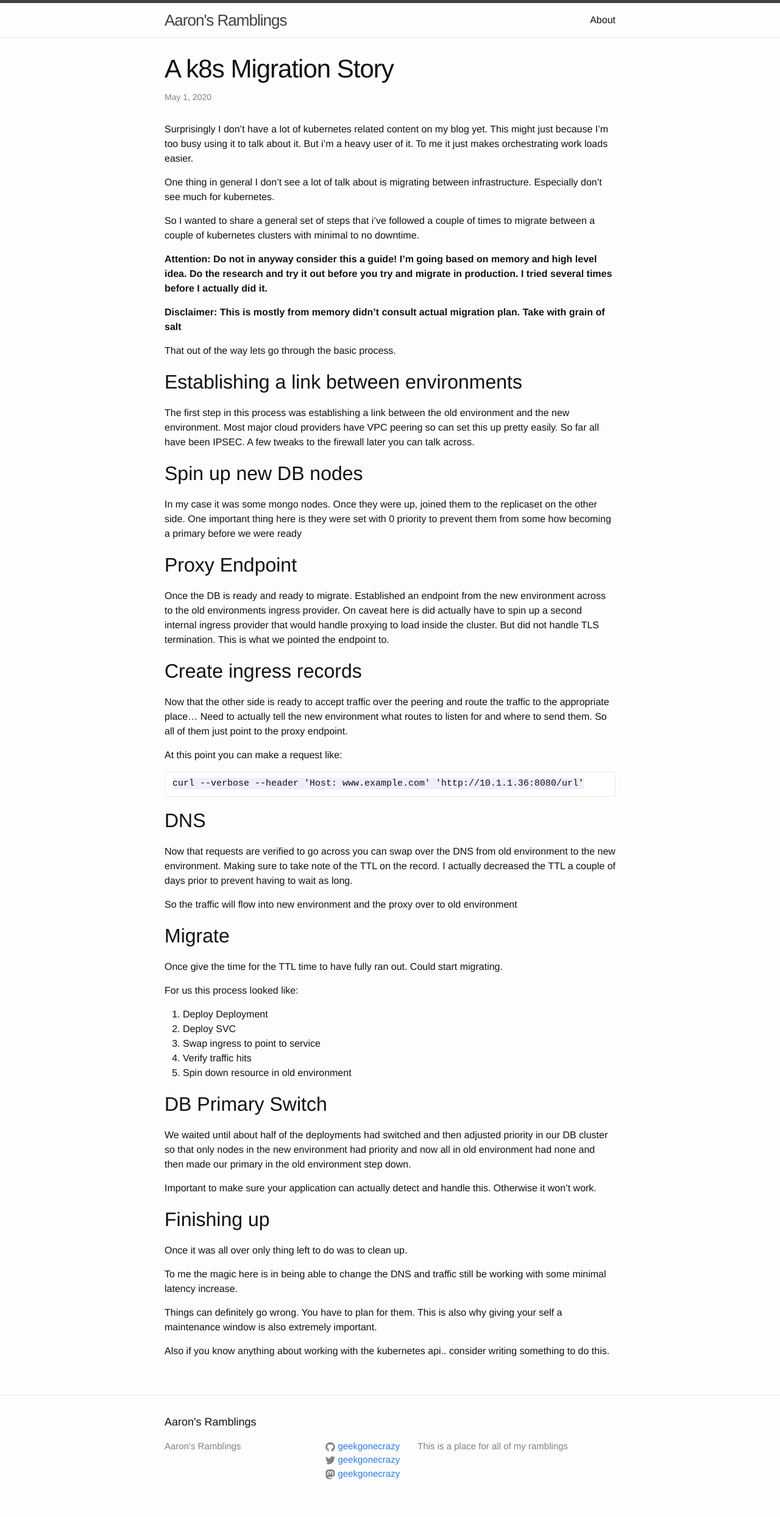
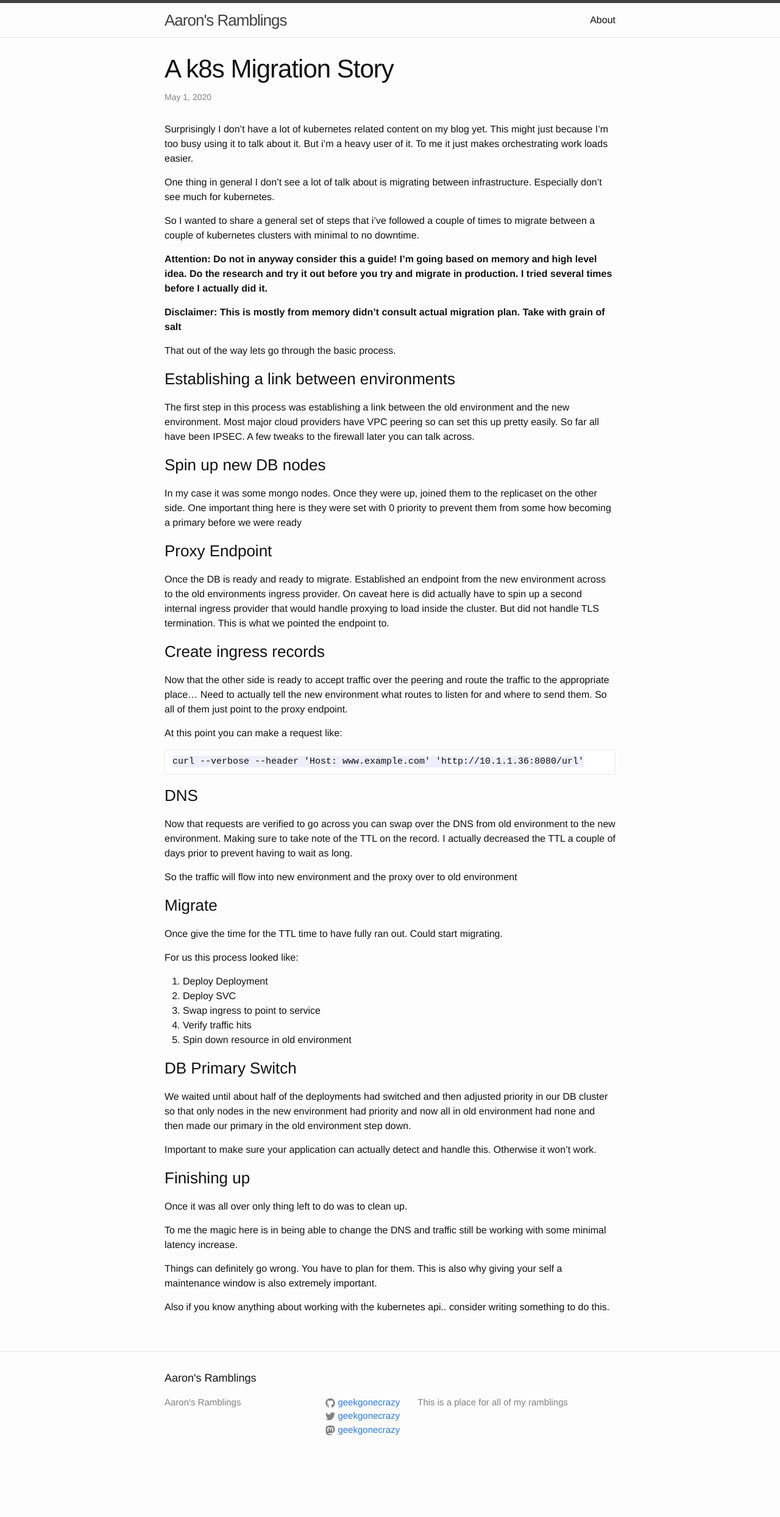
Before and after one commit to geekgonecrazy/geekgonecrazy.github.io, a Jekyll site: the page built from _posts/2020-05-01-a-k8s-migration-story.md, in a window 1280 px wide. Shown: the whole page at 61% size. Built offline with Jekyll 4.4.1, drawn with Linux system fonts in a browser that asks for light colours; after the commit the page ends 2415 px from its top, so only the background shows below that.

```diff
--- a/_posts/2020-05-01-a-k8s-migration-story.md
+++ b/_posts/2020-05-01-a-k8s-migration-story.md
@@ -21,22 +21,22 @@ So I wanted to share a general set of steps that i’ve followed a couple of tim
 That out of the way lets go through the basic process.
 
 
-## Establishing a link between environments
+### Establishing a link between environments
 
 The first step in this process was establishing a link between the old environment and the new environment.  Most major cloud providers have VPC peering so can set this up pretty easily.  So far all have been IPSEC.  A few tweaks to the firewall later you can talk across.
 
 
-## Spin up new DB nodes
+### Spin up new DB nodes
 
 In my case it was some mongo nodes.  Once they were up, joined them to the replicaset on the other side.  One important thing here is they were set with 0 priority to prevent them from some how becoming a primary before we were ready
 
 
-## Proxy Endpoint
+### Proxy Endpoint
 
 Once the DB is ready and ready to migrate.  Established an endpoint from the new environment across to the old environments ingress provider.  On caveat here is did actually have to spin up a second internal ingress provider that would handle proxying to load inside the cluster.  But did not handle TLS termination.  This is what we pointed the endpoint to.
 
 
-## Create ingress records
+### Create ingress records
 
 Now that the other side is ready to accept traffic over the peering and route the traffic to the appropriate place… Need to actually tell the new environment what routes to listen for and where to send them.  So all of them just point to the proxy endpoint.
 
@@ -46,14 +46,14 @@ At this point you can make a request like:
     curl --verbose --header 'Host: www.example.com' 'http://10.1.1.36:8080/url'
 
 
-## DNS
+### DNS
 
 Now that requests are verified to go across you can swap over the DNS from old environment to the new environment.  Making sure to take note of the TTL on the record.  I actually decreased the TTL a couple of days prior to prevent having to wait as long.
 
 So the traffic will flow into new environment and the proxy over to old environment
 
 
-## Migrate
+### Migrate
 
 Once  give the time for the TTL time to have fully ran out.  Could start migrating.
 
@@ -67,14 +67,14 @@ For us this process looked like:
 5. Spin down resource in old environment
 
 
-## DB Primary Switch
+### DB Primary Switch
 
 We waited until about half of the deployments had switched and then adjusted priority in our DB cluster so that only nodes in the new environment had priority and now all in old environment had none and then made our primary in the old environment step down.
 
 Important to make sure your application can actually detect and handle this. Otherwise it won’t work.
 
 
-## Finishing up
+### Finishing up
 
 Once it was all over only thing left to do was to clean up.
 
```
